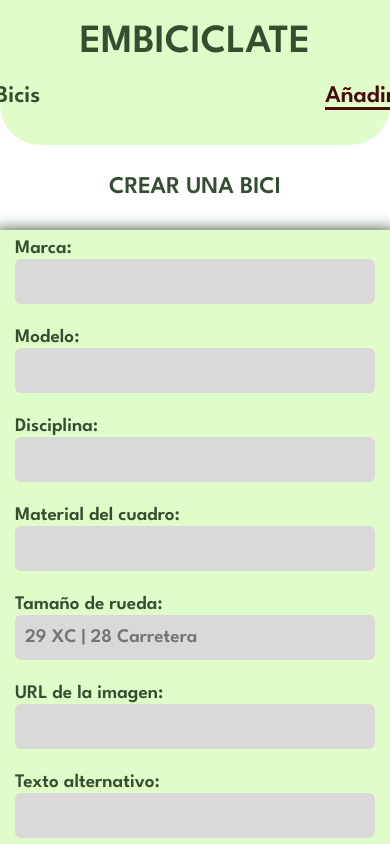
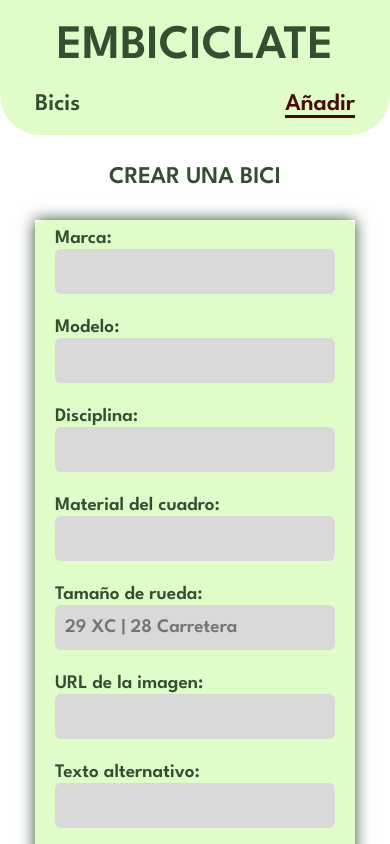
Before and after one commit to Guiblasco/embiciclate-front, a React (Vite) app: page /add in a window 390 px wide. Shown: the top 844 px of the page. Built offline with nearby package versions, Linux system fonts and the light colour scheme.

Commit message:
Adjust responsive width

```diff
--- a/src/bike/components/BikeCard/BikeCard.tsx
+++ b/src/bike/components/BikeCard/BikeCard.tsx
@@ -20,8 +20,8 @@ const BikeCard = ({
         height={185}
       />
       <h2 className="bike__information">
-        <span className="bike__brand">{brand} |</span>
-        <span className="bike__model">{model} |</span>
+        <span className="bike__brand">{brand}</span>
+        <span className="bike__model">{model}</span>
         <span className="bike__mode">{mode}</span>
       </h2>
     </article>
--- a/src/bike/components/BikeCard/bikeCard.css
+++ b/src/bike/components/BikeCard/bikeCard.css
@@ -4,9 +4,8 @@
   justify-content: space-between;
   align-items: center;
   box-shadow: 0px 0px 15px 0px;
-  padding: 10px;
-  min-height: 295px;
-  min-width: 400px;
+  min-height: 250px;
+  min-width: 320px;
 }
 
 .bike__container {
@@ -16,6 +15,7 @@
 }
 
 .bike__information {
+  padding: 10px;
   display: flex;
   gap: 10px;
   align-self: flex-start;
@@ -25,14 +25,17 @@
 .bike__mode,
 .bike__model {
   font-size: 1rem;
+
+  &.bike__model {
+    padding: 0 10px;
+    border-left: 2px solid var(--main-color);
+    border-right: 2px solid var(--main-color);
+  }
 }
 
 .bike__image {
-  width: 100%;
+  padding: 10px;
+  width: 300px;
   height: auto;
-  max-height: 400px;
-  max-width: 400px;
-  min-height: 200px;
-  min-width: 200px;
   align-self: center;
 }
--- a/src/bike/components/BikeForm/BikeForm.css
+++ b/src/bike/components/BikeForm/BikeForm.css
@@ -1,6 +1,6 @@
 .form-container {
   box-shadow: 0px 0px 15px 0px;
-  width: 400px;
+  min-width: 320px;
   margin: 1rem;
 }
 
--- a/src/bike/components/BikeList/BikeList.css
+++ b/src/bike/components/BikeList/BikeList.css
@@ -1,6 +1,6 @@
 .bike-list {
   align-items: center;
-  width: 100%;
+  min-width: 320px;
   padding: 20px 30px;
   display: flex;
   gap: 30px;
@@ -8,5 +8,5 @@
 }
 
 .bike-list__item {
-  min-width: 400px;
+  min-width: 320px;
 }
--- a/src/components/Header/Header.css
+++ b/src/components/Header/Header.css
@@ -4,12 +4,12 @@
   align-items: center;
   background-color: var(--secondary-color);
   border-radius: 0 0 40px 40px;
-  min-width: 100%;
-  height: 145px;
+  min-width: 320px;
+  height: 135px;
 }
 
 .main-title {
   margin: 1.5rem 0;
-  font-size: 2.5rem;
+  font-size: 3rem;
   text-transform: uppercase;
 }
--- a/src/components/NavMenu/NavMenu.css
+++ b/src/components/NavMenu/NavMenu.css
@@ -1,5 +1,5 @@
 .navigation-container {
-  min-width: 400px;
+  min-width: 320px;
 }
 
 .navigation-links {
```
